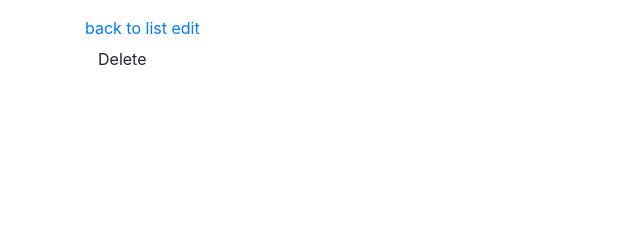
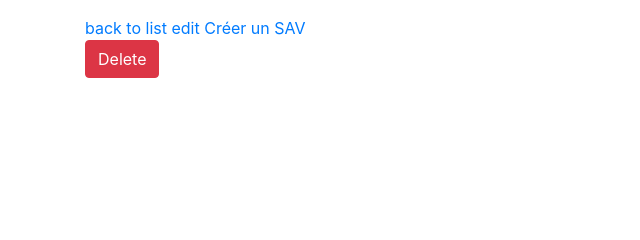
Before and after one commit to sowdowdow/sav_test, a Symfony app: template templates/client/show.html.twig in a window 1280 px wide. Shown: the part 455-695 px from the top of the page, without its empty margins (0-640 px from the left). Run offline with Twig, Linux system fonts and the light colour scheme; the template is opened without the code that fills it, so the values that code supplies are empty; some libraries are stand-ins or nearby versions.

```diff
--- a/templates/client/_delete_form.html.twig
+++ b/templates/client/_delete_form.html.twig
@@ -1,5 +1,5 @@
 <form method="post" action="{{ path('client_delete', {'id': client.id}) }}" onsubmit="return confirm('Are you sure you want to delete this item?');">
     <input type="hidden" name="_method" value="DELETE">
     <input type="hidden" name="_token" value="{{ csrf_token('delete' ~ client.id) }}">
-    <button class="btn">Delete</button>
+    <button class="btn btn-danger">Delete</button>
 </form>
--- a/templates/client/show.html.twig
+++ b/templates/client/show.html.twig
@@ -42,5 +42,7 @@
 
     <a href="{{ path('client_edit', {'id': client.id}) }}">edit</a>
 
+    <a href="{{ path('sav_new', {'id_client': client.id}) }}">Créer un SAV</a>
+
     {{ include('client/_delete_form.html.twig') }}
 {% endblock %}
--- a/templates/sav/_delete_form.html.twig
+++ b/templates/sav/_delete_form.html.twig
@@ -1,5 +1,5 @@
 <form method="post" action="{{ path('sav_delete', {'id': sav.id}) }}" onsubmit="return confirm('Are you sure you want to delete this item?');">
     <input type="hidden" name="_method" value="DELETE">
     <input type="hidden" name="_token" value="{{ csrf_token('delete' ~ sav.id) }}">
-    <button class="btn">Delete</button>
+    <button class="btn btn-danger">Delete</button>
 </form>
```
Also changed, not shown: src/Controller/SavController.php (+14 -1 lines).
